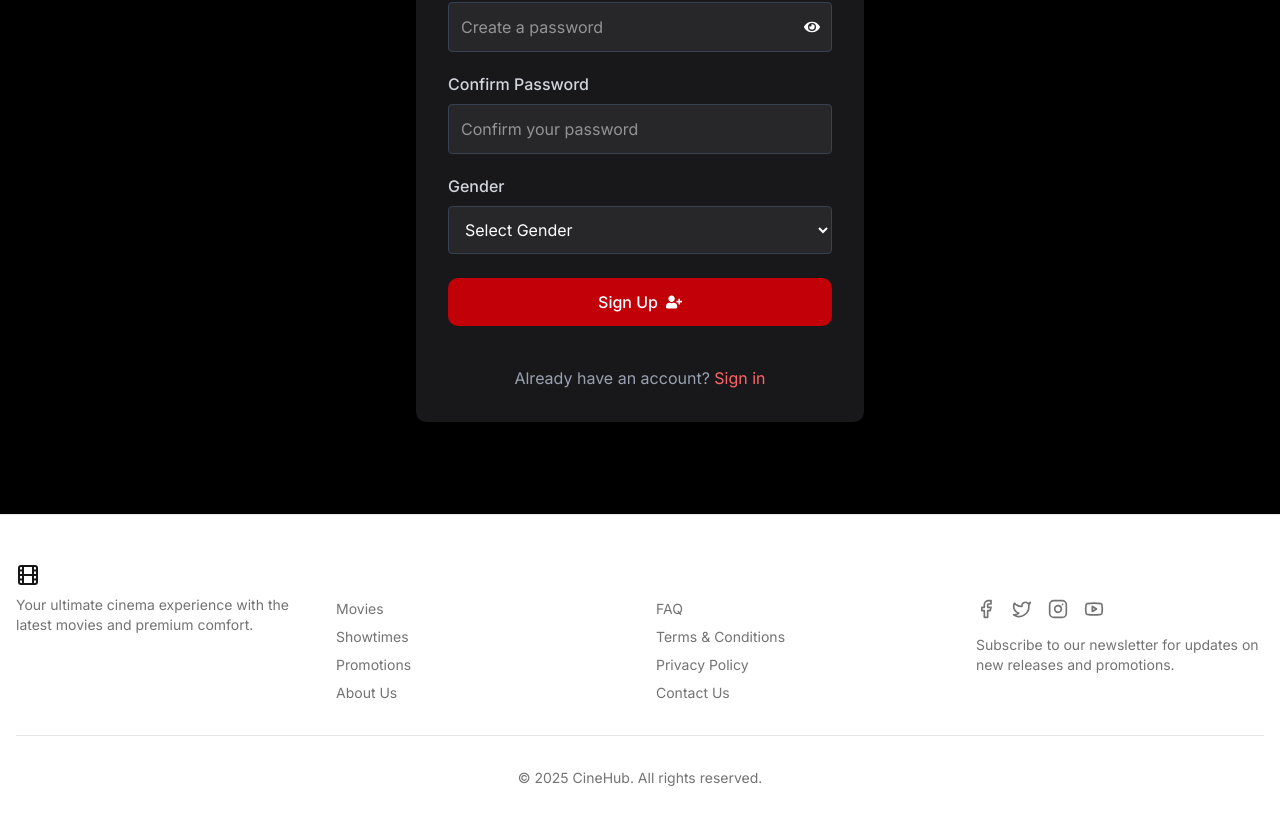
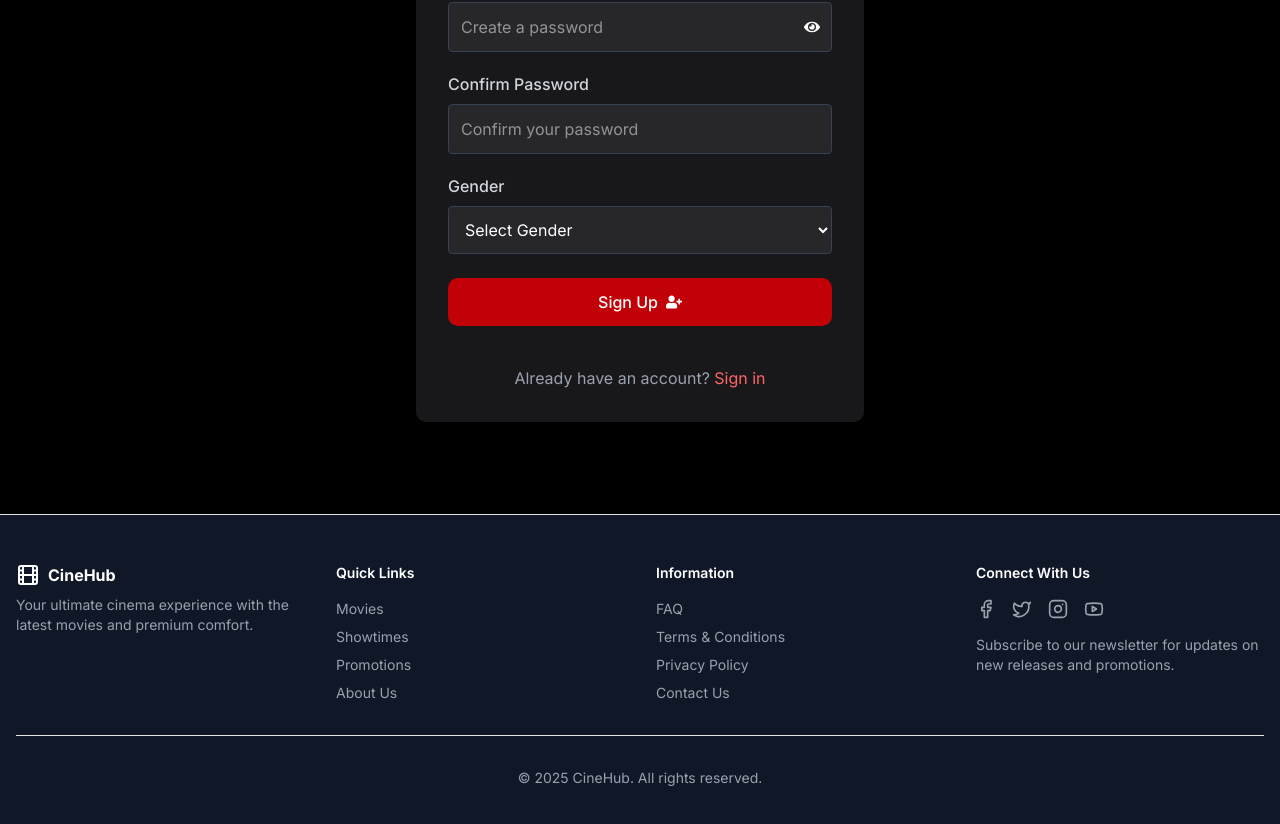
Before and after one commit to lh-rubz/GSG_Cinema, a Next.js app: page /signup in a window 1280 px wide. Shown: the part 470-1294 px from the top of the page. Built offline with nearby package versions, Linux system fonts and the light colour scheme.

Commit message:
add dark light mode to footer

```diff
--- a/components/landing-footer.tsx
+++ b/components/landing-footer.tsx
@@ -1,99 +1,99 @@
-import Link from "next/link"
-import { Film, Facebook, Twitter, Instagram, Youtube } from "lucide-react"
+import Link from "next/link";
+import { Film, Facebook, Twitter, Instagram, Youtube } from "lucide-react";
 
 export function Footer() {
   return (
-    <footer className="border-t bg-background">
+    <footer className="border-t bg-background dark:bg-gray-900">
       <div className="container mx-auto px-4 py-8 md:py-12">
         <div className="grid grid-cols-1 gap-8 md:grid-cols-4">
           <div className="flex flex-col gap-2">
             <Link href="/" className="flex items-center gap-2">
-              <Film className="h-6 w-6 text-primary" />
-              <span className="font-bold">CineHub</span>
+              <Film className="h-6 w-6 text-primary dark:text-white" />
+              <span className="font-bold text-gray-900 dark:text-white">CineHub</span>
             </Link>
-            <p className="text-sm text-muted-foreground">
+            <p className="text-sm text-muted-foreground dark:text-gray-400">
               Your ultimate cinema experience with the latest movies and premium comfort.
             </p>
           </div>
           <div>
-            <h3 className="mb-4 text-sm font-semibold">Quick Links</h3>
+            <h3 className="mb-4 text-sm font-semibold text-gray-900 dark:text-white">Quick Links</h3>
             <ul className="space-y-2 text-sm">
               <li>
-                <Link href="/movies" className="text-muted-foreground hover:text-primary">
+                <Link href="/movies" className="text-muted-foreground dark:text-gray-400 hover:text-primary dark:hover:text-white">
                   Movies
                 </Link>
               </li>
               <li>
-                <Link href="/showtimes" className="text-muted-foreground hover:text-primary">
+                <Link href="/showtimes" className="text-muted-foreground dark:text-gray-400 hover:text-primary dark:hover:text-white">
                   Showtimes
                 </Link>
               </li>
               <li>
-                <Link href="/promotions" className="text-muted-foreground hover:text-primary">
+                <Link href="/promotions" className="text-muted-foreground dark:text-gray-400 hover:text-primary dark:hover:text-white">
                   Promotions
                 </Link>
               </li>
               <li>
-                <Link href="/about" className="text-muted-foreground hover:text-primary">
+                <Link href="/about" className="text-muted-foreground dark:text-gray-400 hover:text-primary dark:hover:text-white">
                   About Us
                 </Link>
               </li>
             </ul>
           </div>
           <div>
-            <h3 className="mb-4 text-sm font-semibold">Information</h3>
+            <h3 className="mb-4 text-sm font-semibold text-gray-900 dark:text-white">Information</h3>
             <ul className="space-y-2 text-sm">
               <li>
-                <Link href="/faq" className="text-muted-foreground hover:text-primary">
+                <Link href="/faq" className="text-muted-foreground dark:text-gray-400 hover:text-primary dark:hover:text-white">
                   FAQ
                 </Link>
               </li>
               <li>
-                <Link href="/terms" className="text-muted-foreground hover:text-primary">
+                <Link href="/terms" className="text-muted-foreground dark:text-gray-400 hover:text-primary dark:hover:text-white">
                   Terms & Conditions
                 </Link>
               </li>
               <li>
-                <Link href="/privacy" className="text-muted-foreground hover:text-primary">
+                <Link href="/privacy" className="text-muted-foreground dark:text-gray-400 hover:text-primary dark:hover:text-white">
                   Privacy Policy
                 </Link>
               </li>
               <li>
-                <Link href="/contact" className="text-muted-foreground hover:text-primary">
+                <Link href="/contact" className="text-muted-foreground dark:text-gray-400 hover:text-primary dark:hover:text-white">
                   Contact Us
                 </Link>
               </li>
             </ul>
           </div>
           <div>
-            <h3 className="mb-4 text-sm font-semibold">Connect With Us</h3>
+            <h3 className="mb-4 text-sm font-semibold text-gray-900 dark:text-white">Connect With Us</h3>
             <div className="flex space-x-4">
-              <Link href="#" className="text-muted-foreground hover:text-primary">
+              <Link href="#" className="text-muted-foreground dark:text-gray-400 hover:text-primary dark:hover:text-white">
                 <Facebook className="h-5 w-5" />
                 <span className="sr-only">Facebook</span>
               </Link>
-              <Link href="#" className="text-muted-foreground hover:text-primary">
+              <Link href="#" className="text-muted-foreground dark:text-gray-400 hover:text-primary dark:hover:text-white">
                 <Twitter className="h-5 w-5" />
                 <span className="sr-only">Twitter</span>
               </Link>
-              <Link href="#" className="text-muted-foreground hover:text-primary">
+              <Link href="#" className="text-muted-foreground dark:text-gray-400 hover:text-primary dark:hover:text-white">
                 <Instagram className="h-5 w-5" />
                 <span className="sr-only">Instagram</span>
               </Link>
-              <Link href="#" className="text-muted-foreground hover:text-primary">
+              <Link href="#" className="text-muted-foreground dark:text-gray-400 hover:text-primary dark:hover:text-white">
                 <Youtube className="h-5 w-5" />
                 <span className="sr-only">YouTube</span>
               </Link>
             </div>
-            <p className="mt-4 text-sm text-muted-foreground">
+            <p className="mt-4 text-sm text-muted-foreground dark:text-gray-400">
               Subscribe to our newsletter for updates on new releases and promotions.
             </p>
           </div>
         </div>
-        <div className="mt-8 border-t pt-8 text-center text-sm text-muted-foreground">
+        <div className="mt-8 border-t pt-8 text-center text-sm text-muted-foreground dark:text-gray-400">
           <p>&copy; {new Date().getFullYear()} CineHub. All rights reserved.</p>
         </div>
       </div>
     </footer>
-  )
+  );
 }
```
